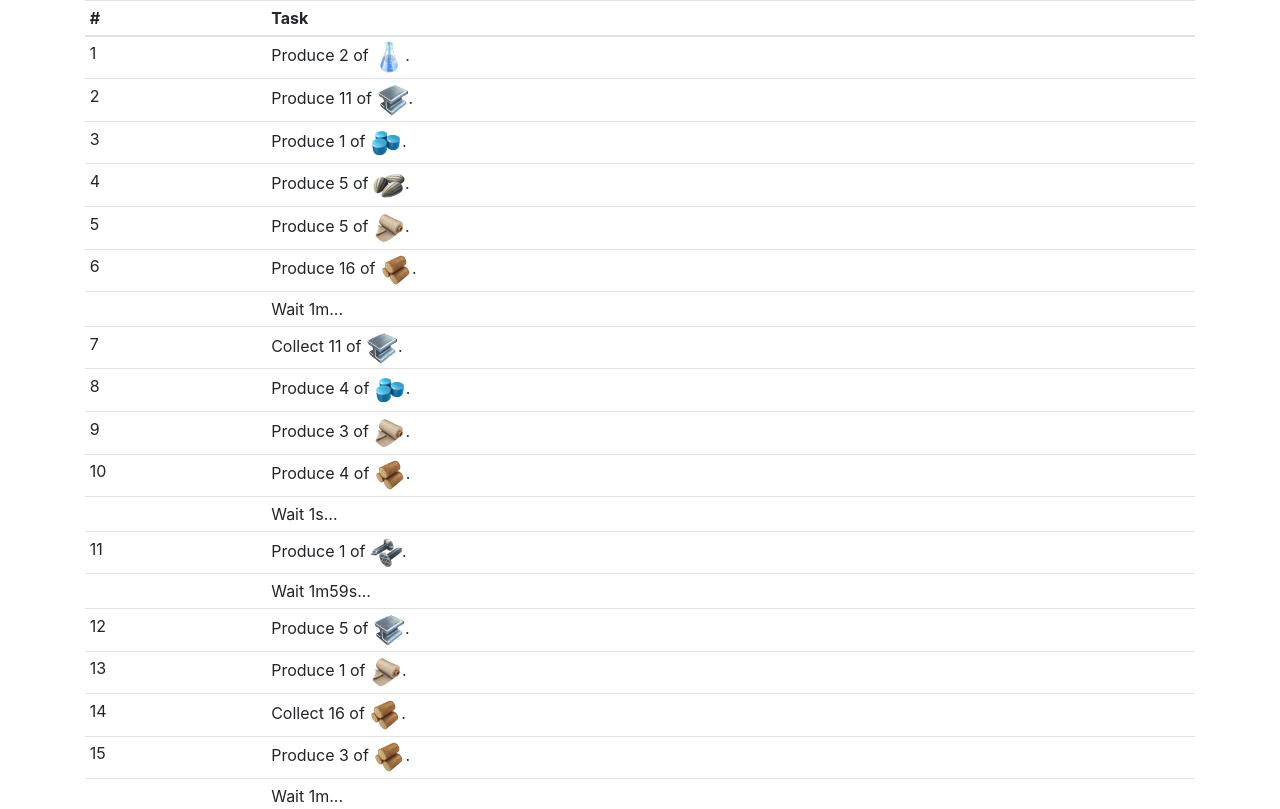
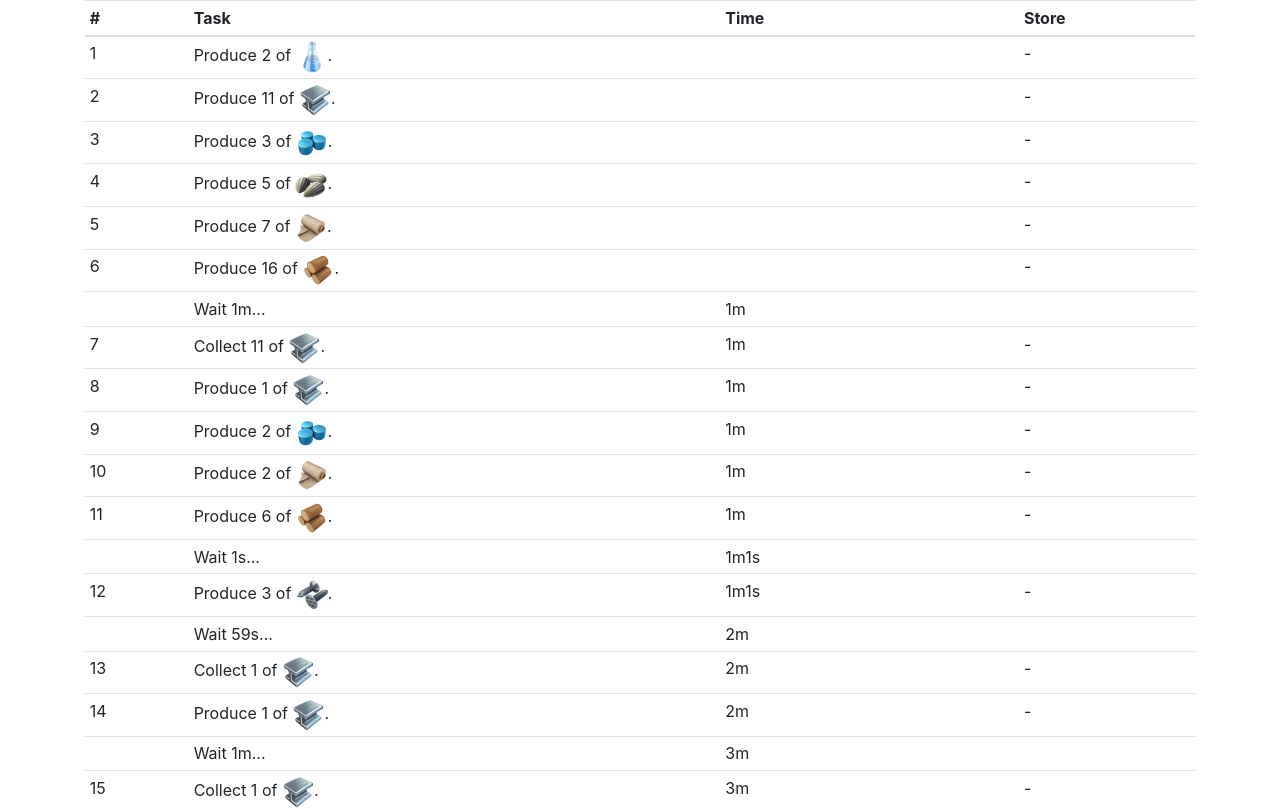
Before and after one commit to pldin601/simcity-buildit-todo-calculator, a React (Create React App) app: page / in a window 1280 px wide. Shown: the top 809 px of the page. Built offline with nearby package versions, Linux system fonts and the light colour scheme.

Commit message:
Better algorithm for commerce grouping

```diff
--- a/src/components/quest/Quest.tsx
+++ b/src/components/quest/Quest.tsx
@@ -17,6 +17,8 @@ export default function Quest({ log }) {
           <tr>
             <th>#</th>
             <th>Task</th>
+            <th>Time</th>
+            <th>Store</th>
           </tr>
         </thead>
         <tbody>
@@ -32,6 +34,10 @@ export default function Quest({ log }) {
                       <td>
                         <WaitTime time={delta} />
                       </td>
+                      <td>
+                        <HumanTime time={time} />
+                      </td>
+                      <td />
                     </tr>
                   )}
                   <tr>
@@ -43,6 +49,10 @@ export default function Quest({ log }) {
                         <CollectProduct product={product} quantity={quantity} />
                       )}
                     </td>
+                    <td>
+                      <HumanTime time={time} />
+                    </td>
+                    <td>-</td>
                   </tr>
                 </>
               );
--- a/src/domain/calculate.ts
+++ b/src/domain/calculate.ts
@@ -39,7 +39,7 @@ function calculateProduct(product, solutionState) {
     const commerceProduct = commerce[product];
     const commerceState = solutionState.commerce[commerceKey];
     const timeToProduce = convertTime(commerceProduct.time);
-    let startAt = commerceState.timeQueue;
+    let startAt = 0;
     Object.keys(commerceProduct.requires).forEach(key => {
       const quantity = commerceProduct.requires[key];
       range(0, quantity).forEach(() => {
--- a/src/domain/factories/index.ts
+++ b/src/domain/factories/index.ts
@@ -7,7 +7,7 @@ import { whiteMountainsFactory, WhiteMountainsItems } from "./whiteMountains";
 export const factories = {
   common: commonFactory,
   coconut: coconutFactory,
-  coldFiord: coldFiordFactory,
+  frostyFjords: coldFiordFactory,
   oilPlant: oilPlantFactory,
   whiteMountains: whiteMountainsFactory
 };
--- a/src/domain/solution.ts
+++ b/src/domain/solution.ts
@@ -3,10 +3,10 @@ export function createEmptySolution() {
     log: [],
     factories: {
       coconut: { timeQueues: new Array(5).fill(0) },
-      coldFiord: { timeQueues: new Array(5).fill(0) },
+      frostyFjords: { timeQueues: new Array(5).fill(0) },
       oilPlant: { timeQueues: new Array(5).fill(0) },
       whiteMountains: { timeQueues: new Array(5).fill(0) },
-      common: { timeQueues: new Array(40).fill(0) }
+      common: { timeQueues: new Array(44).fill(0) }
     },
     commerce: {
       buildingSupplies: { timeQueue: 0 },
```
